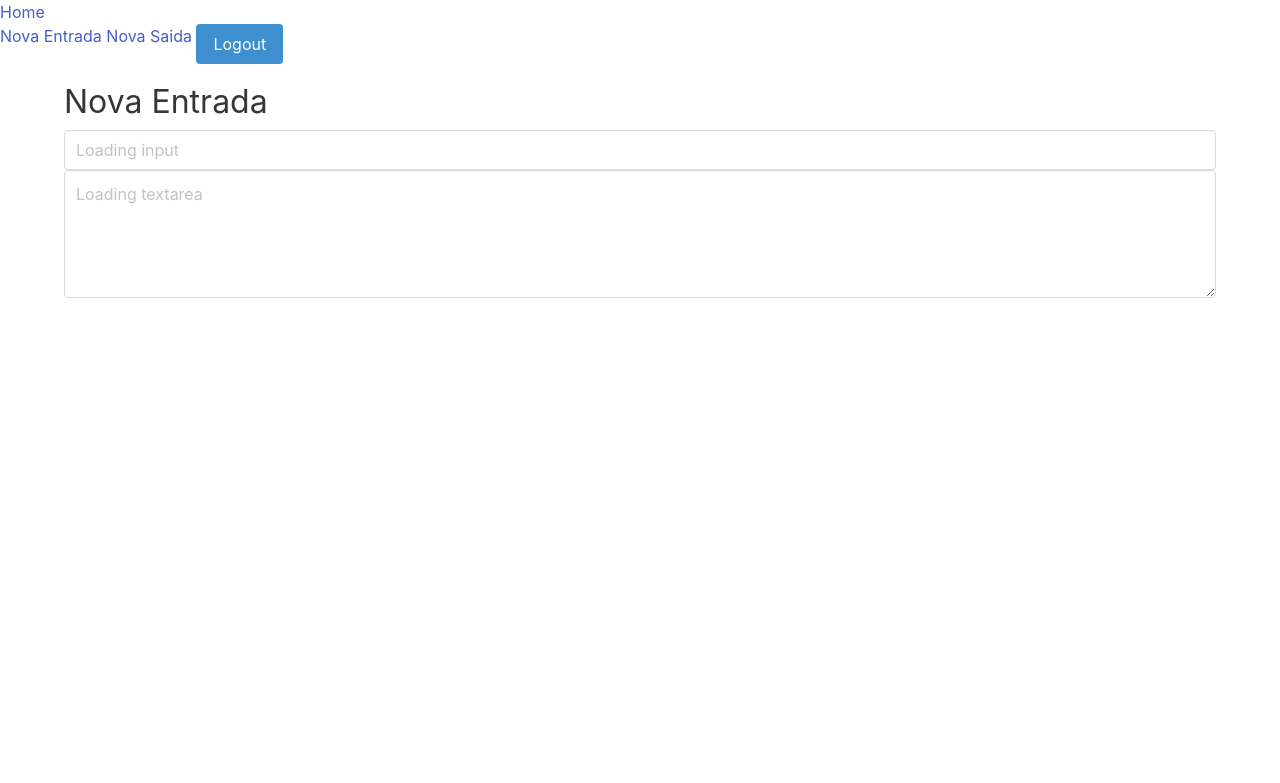
After one commit to ifsp-slt-old/Controle-de-Agrotoxicos, a PHP site: template views/signup.php in a window 1280 px wide. The commit adds this page. Shown: the top 783 px of the page. Run offline with PHP 8.4, Linux system fonts and the light colour scheme; the template is opened without the code that fills it, so the values that code supplies are empty; the visitor is signed in with stand-in values (Sample User, id 1); some libraries are stand-ins or nearby versions.

Commit message:
Permission level done

```diff
--- /dev/null
+++ b/controllers/signup-controller.php
@@ -0,0 +1,5 @@
+<?php
+  class SignupController{
+
+  }
+?>
--- a/services/login-service.php
+++ b/services/login-service.php
@@ -22,12 +22,14 @@
       $this->dbh = null;
 
       if(!$result){ //Verifica se existe o usuario
-        echo "<span style='color:red'> Usuario/Senha invalidos</span>";
+        echo "<span style='color:red'> Usuario/Senha invalidos.</span>";
       } else {
         //Salva sessão do usuario
         $_SESSION['nomeUsuario'] = $result['nomeUsuario'];
         $_SESSION['idUsuario'] = $result['idUsuario'];
         $_SESSION['loginUsuario'] = $result['loginUsuario'];
+        $_SESSION['permissaoUsuario'] = $result['permissaoUsuario'];
+
         //Realiza o redirect via javascript
         echo '<script>window.location.href = "../index.php";</script>';
       }
--- a/views/partials/_header.php
+++ b/views/partials/_header.php
@@ -1,4 +1,5 @@
 <?php
+  session_start();
   include_once('controllers/header-controller.php');
   $controller = new HeaderController();
 ?>
@@ -14,17 +15,35 @@
     <span></span>
     <span></span>
   </span>
+  <div class="nav-right nav-menu">
 
-  <div class="nav-right nav-menu">
-    <a class="nav-item" href="views/new-entry.php">
-      Nova Entrada
-    </a>
-    <a class="nav-item" href="views/new-dropoff.php">
-      Nova Saida
-    </a>
-    <a class="nav-item" href="views/balance.php">
-      Relatorios
-    </a>
+    <?php
+      if($_SESSION['permissaoUsuario'] == 'E'){
+        echo '<a class="nav-item" href="views/new-entry.php">
+                Nova Entrada
+              </a>
+              <a class="nav-item" href="views/new-dropoff.php">
+                Nova Saida
+              </a>';
+      }
+    ?>
+
+    <?php
+      if($_SESSION['permissaoUsuario'] == 'U' || $_SESSION['permissaoUsuario'] == 'O'){
+        echo '<a class="nav-item" href="views/balance.php">
+                Relatorios
+              </a>';
+      }
+    ?>
+
+    <?php
+      if($_SESSION['permissaoUsuario'] == 'U' || $_SESSION['permissaoUsuario'] == 'O'){
+        echo '<a class="nav-item" href="views/signup.php">
+                Cadastro
+              </a>';
+      }
+    ?>
+
 
     <span class="nav-item">
       <a class="button is-info" href="controllers/logout-controller.php">
--- /dev/null
+++ b/views/signup.php
@@ -0,0 +1,23 @@
+<html>
+	<head>
+    <link rel="stylesheet" type="text/css" href="../node_modules/bulma/css/bulma.css" />
+		<link rel="stylesheet" type="text/css" href="../css/style.css" />
+    <link rel="stylesheet" href="https://maxcdn.bootstrapcdn.com/font-awesome/4.6.3/css/font-awesome.min.css">
+	</header>
+	<body>
+		<?php include_once("partials/_header.php"); ?>
+
+    <div class="container margin-top-20">
+			<span class="title"><h3>Nova Entrada</h3></span>
+      <form action="" method="POST" class="margin-top-10">
+        <p class="control">
+          <input class="input" type="text" placeholder="Loading input">
+        </p>
+        <p class="control">
+          <textarea class="textarea" placeholder="Loading textarea"></textarea>
+        </p>
+      </form>
+    </div>
+
+	</body>
+</html>
```
